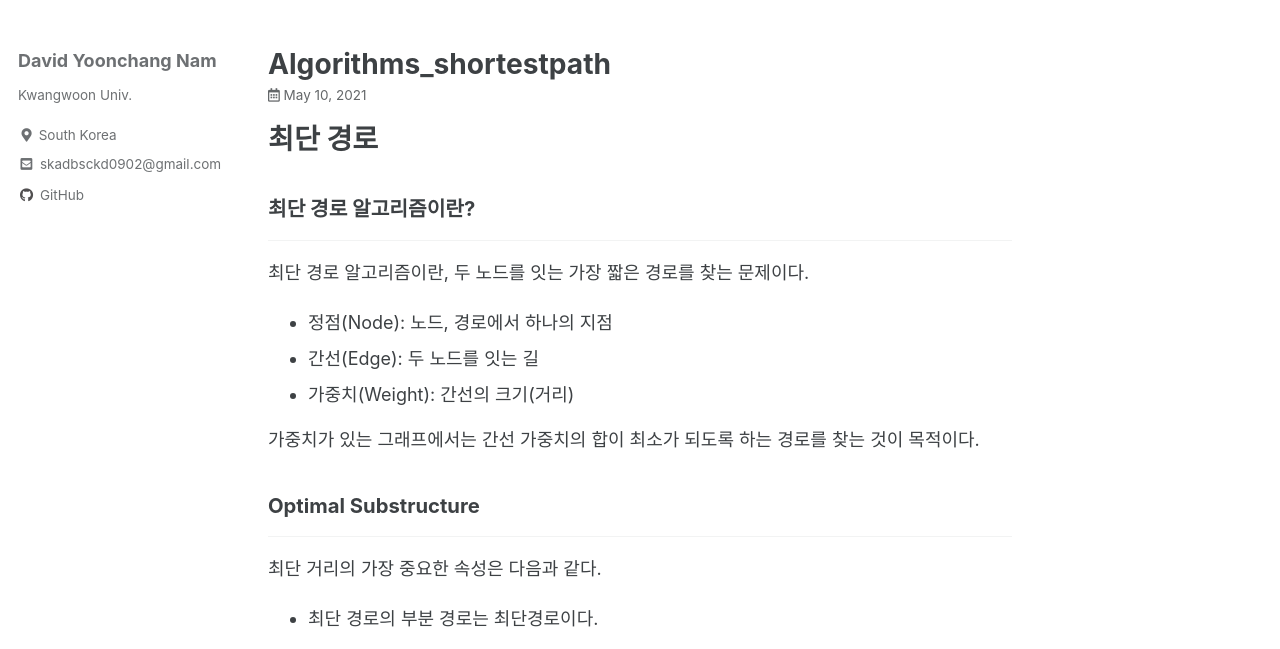
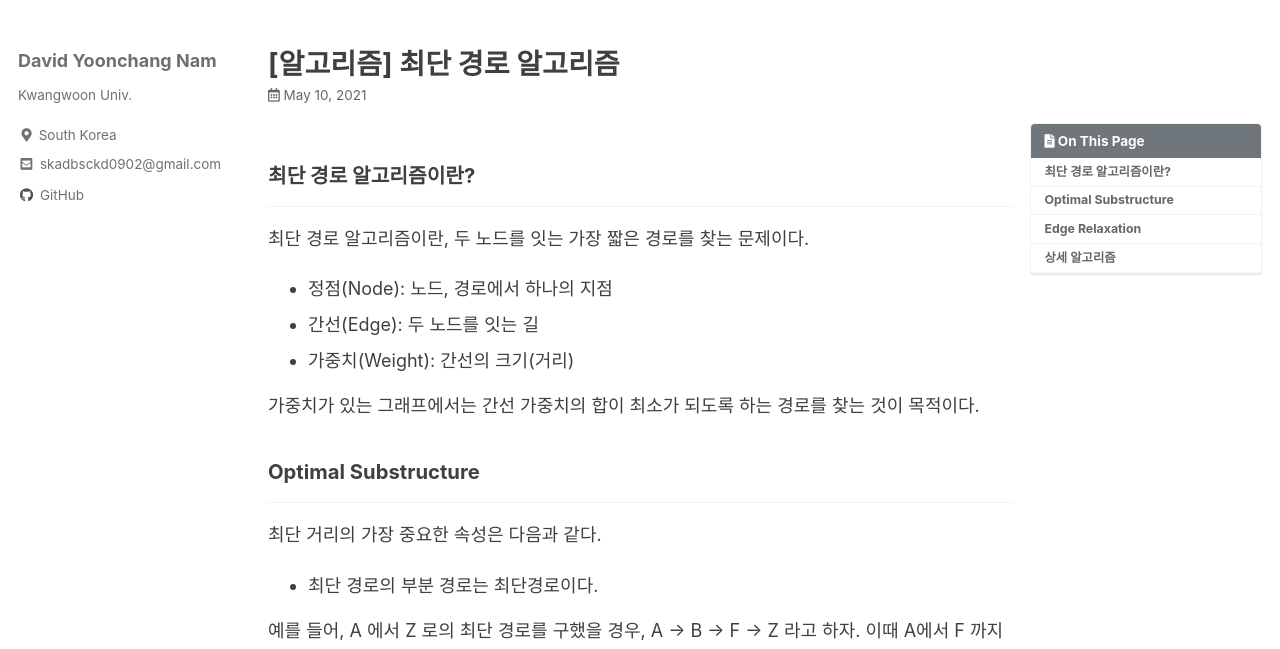
Before and after one commit to Akgop/Akgop.github.io, a Jekyll site: the page built from _posts/2021-05-10-algorithms_Shortestpath.md, in a window 1280 px wide and 900 px high, cut to the strip 251-900 px from the top of the window. Built offline with Jekyll 4.4.1, drawn with Linux system fonts in a browser that asks for light colours; cached includes are drawn as plain includes; some of the changed text lies outside the part shown.

Commit message:
Update 2021-05-10-algorithms_Shortestpath.md

```diff
--- a/_posts/2021-05-10-algorithms_Shortestpath.md
+++ b/_posts/2021-05-10-algorithms_Shortestpath.md
@@ -1,4 +1,11 @@
-# 최단 경로
+---
+title: \[알고리즘] 최단 경로 알고리즘
+categories:
+  - algorithms
+tags:
+  - shortest path
+toc: true
+---
 
 ### 최단 경로 알고리즘이란?
 
```
